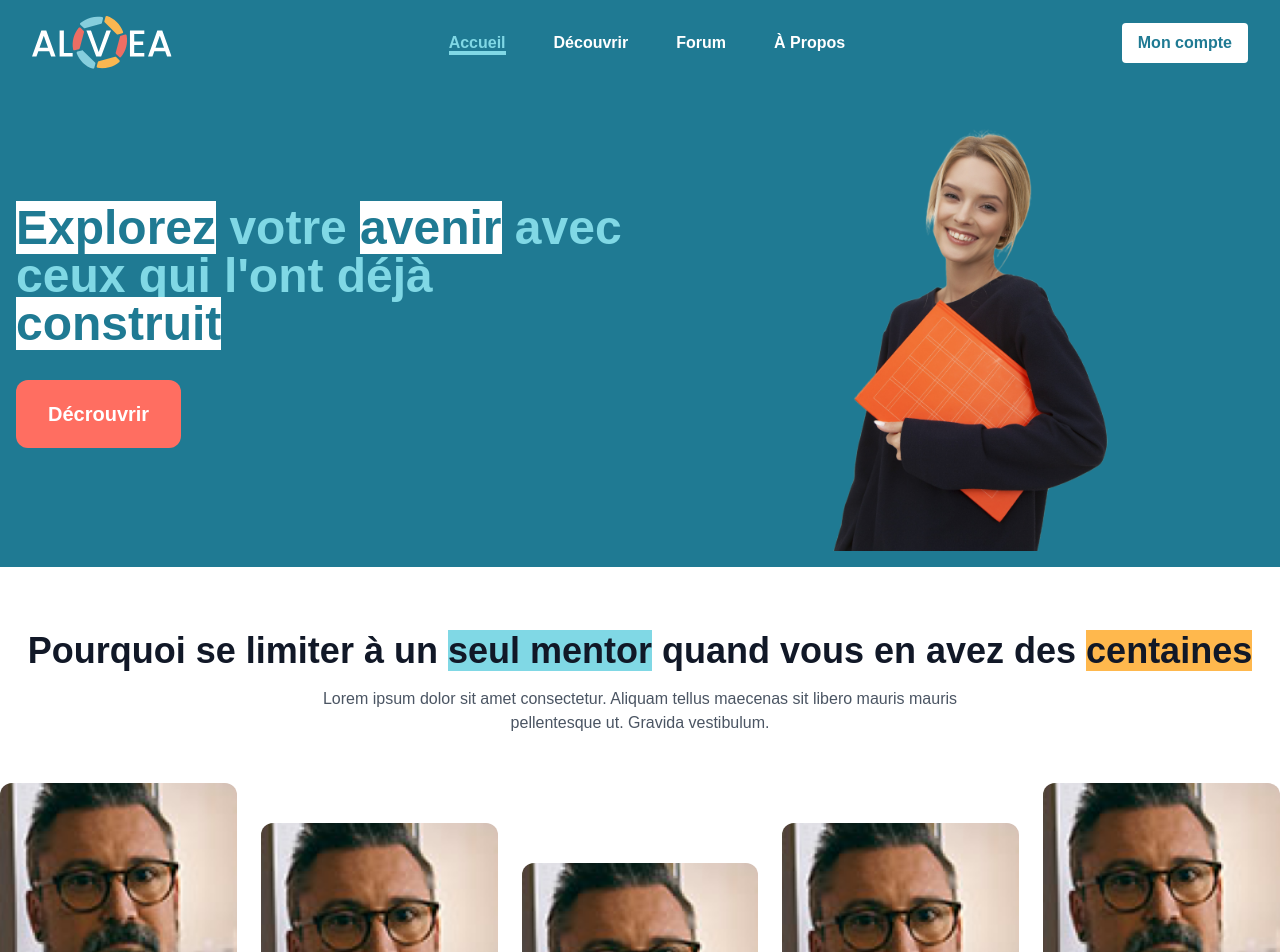
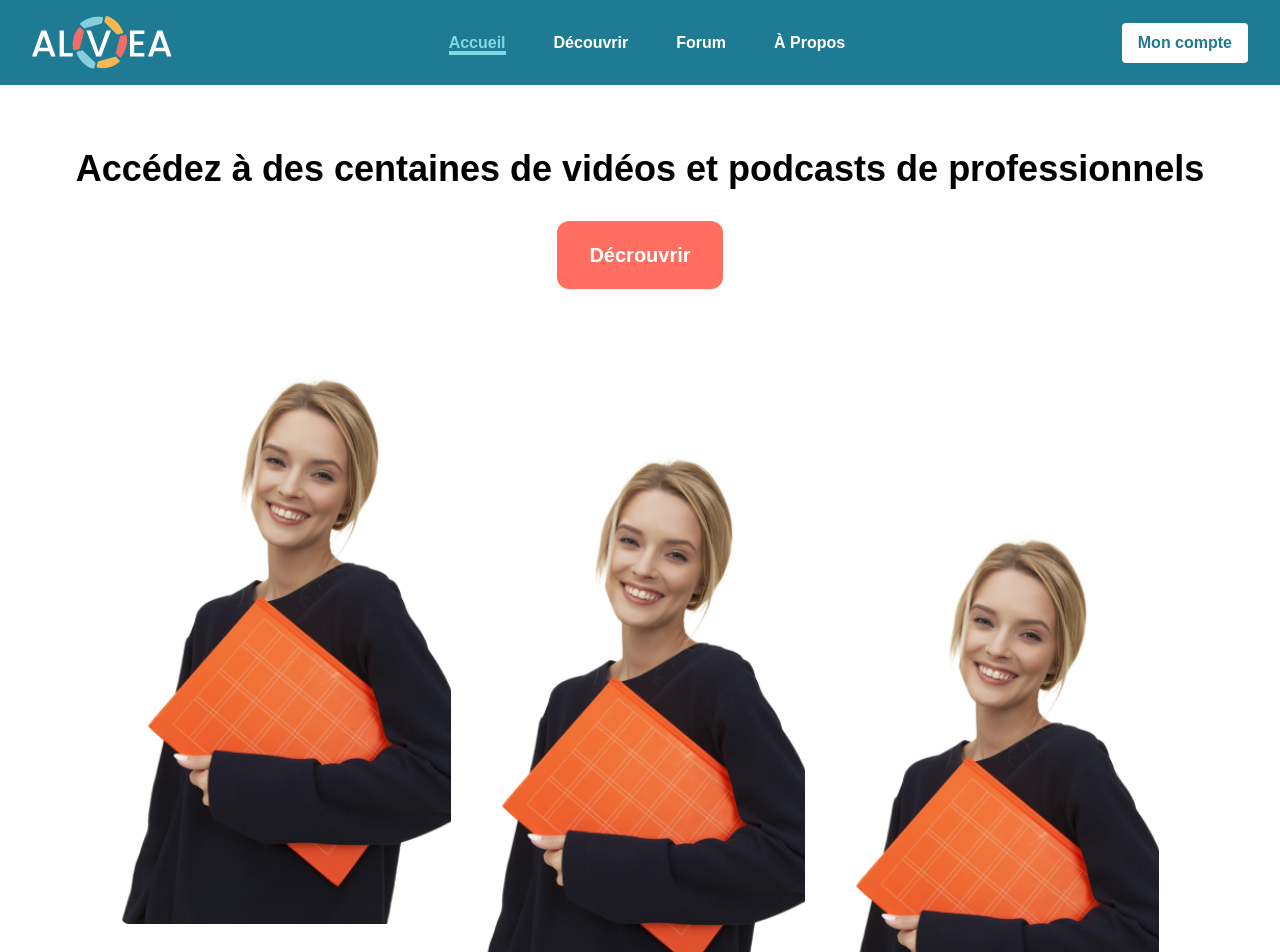
Before and after one commit to VincentRenaud36/Alvea, a Next.js app in the folder alvea/: page / in a window 1280 px wide. Shown: the top 952 px of the page. Built offline with nearby package versions, Linux system fonts and the light colour scheme.

Commit message:
Section VideoPodcast

```diff
--- /dev/null
+++ b/alvea/src/app/components/VideoPodcast.tsx
@@ -0,0 +1,97 @@
+"use client";
+
+import React from 'react'
+import Image from 'next/image'
+
+function VideoPodcast() {
+
+    const mentors = [
+        { id: 1, name: "Annette Black", role: "Dog Trainer", image: "/Images/meuf.png" },
+        { id: 2, name: "Robert Green", role: "Life Coach", image: "/Images/meuf.png" },
+        { id: 3, name: "Marie Durant", role: "Business Mentor", image: "/Images/meuf.png" },
+        { id: 4, name: "Marie Durant", role: "Business Mentor", image: "/Images/meuf.png" },
+        { id: 5, name: "Marie Durant", role: "Business Mentor", image: "/Images/meuf.png" },
+        { id: 6, name: "Marie Durant", role: "Business Mentor", image: "/Images/meuf.png" },
+        { id: 7, name: "Marie Durant", role: "Business Mentor", image: "/Images/meuf.png" },
+        { id: 8, name: "Marie Durant", role: "Business Mentor", image: "/Images/meuf.png" },
+        { id: 9, name: "Marie Durant", role: "Business Mentor", image: "/Images/meuf.png" },
+      ];
+
+      const column1 = mentors.slice(0, 3);
+      const column2 = mentors.slice(3, 6);
+      const column3 = mentors.slice(6, 9);
+
+  return (
+    <div className="bg-white py-16">
+        <div className='text-center mb-12'>
+            <h2 className='text-3xl md:text-4xl font-bold'>Accédez à des centaines de vidéos et podcasts de professionnels</h2>
+            <button className='bg-bittersweet text-white px-8 py-5 rounded-xl text-md md:text-xl font-bold mt-8'>Décrouvrir</button>
+        </div>
+    <div className="max-w-6xl mx-auto flex justify-center">
+      <div className="flex gap-6">
+        {/* Colonne 1 */}
+        <div className="flex flex-col items-center">
+          {column1.map((mentor) => (
+            <div
+              key={mentor.id}
+              className="relative rounded-lg overflow-hidden"
+            >
+              <div className="relative">
+                <Image
+                  src={mentor.image}
+                  alt={`Photo de ${mentor.name}`}
+                  width={400}
+                  height={587}
+                  className="object-cover w-[330px] h-[587px]"
+                />
+              </div>
+            </div>
+          ))}
+        </div>
+
+        {/* Colonne 2 */}
+        <div className="flex flex-col items-center mt-20">
+          {column2.map((mentor) => (
+            <div
+              key={mentor.id}
+              className="relative rounded-lg overflow-hidden"
+            >
+              <div className="relative">
+                <Image
+                  src={mentor.image}
+                  alt={`Photo de ${mentor.name}`}
+                  width={400}
+                  height={400}
+                  className="object-cover w-[330px] h-[587px]"
+                />
+              </div>
+            </div>
+          ))}
+        </div>
+
+        {/* Colonne 3 */}
+        <div className="flex flex-col items-center mt-40">
+          {column3.map((mentor) => (
+            <div
+              key={mentor.id}
+              className="relative rounded-lg overflow-hidden"
+            >
+              <div className="relative">
+                <Image
+                  src={mentor.image}
+                  alt={`Photo de ${mentor.name}`}
+                  width={400}
+                  height={400}
+                  className="object-cover w-[330px] h-[587px]"
+                />
+              </div>
+            </div>
+          ))}
+        </div>
+      </div>
+    </div>
+  </div>
+  )
+}
+
+export default VideoPodcast
--- a/alvea/src/app/page.tsx
+++ b/alvea/src/app/page.tsx
@@ -3,6 +3,7 @@ import Hero from "./components/Hero";
 import Footer from "./components/Footer";
 import Carousel from "./components/Carousel";
 import Explanation from "./components/Explanation";
+import VideoPodcast from "./components/VideoPodcast";
 
 
 export default function Home() {
@@ -12,9 +13,10 @@ export default function Home() {
   return (
     <div className="min-h-screen flex flex-col w-screen mx-auto">
       <Header isLoggedIn={isLoggedIn} />
-      <Hero />
+      {/* <Hero />
       <Carousel />
-      <Explanation />
+      <Explanation /> */}
+      <VideoPodcast />
       <Footer />
     </div>
   );
```
